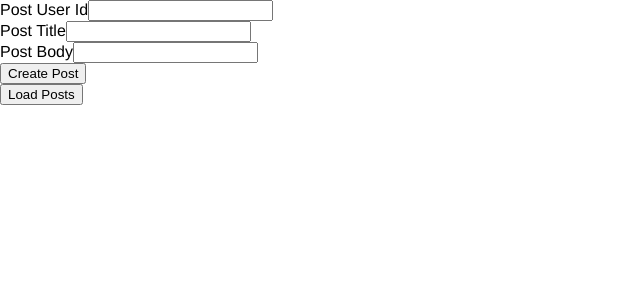
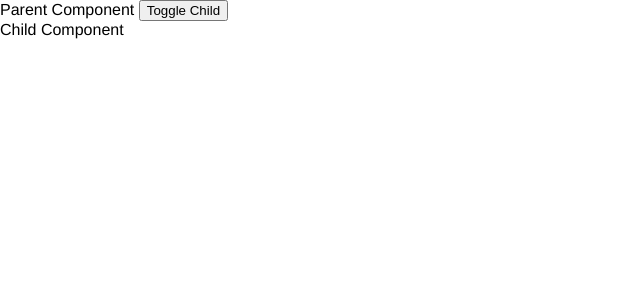
Before and after one commit to rclarian/Vue-hello-world, a Vue app: page / in a window 1280 px wide. Shown: the top 300 px of the page, without its empty margins (0-640 px from the left). Built offline with nearby package versions, Linux system fonts and the light colour scheme.

Commit message:
47 - Lifecycle Hooks - Parent and child hooks
47 - Lifecycle Hooks - Parent and child hooks

```diff
--- a/src/App.vue
+++ b/src/App.vue
@@ -1,20 +1,18 @@
 <template>
   <div>
-    <CreatePost />
-    <PostList />
+    <ParentComponent />
 
   </div>
 
 </template>
 
 <script>
-import PostList from './components/PostList.vue'
-import CreatePost from './components/CreatePost.vue'
+import ParentComponent from './components/ParentComponent.vue'
 
 export default {
   name: 'App',
   components: {
-    PostList, CreatePost,
+    ParentComponent,
   },
   data() {
     return {
--- /dev/null
+++ b/src/components/ChildComponent.vue
@@ -0,0 +1,39 @@
+<template>
+    <div>
+        <div>Child Component</div>
+    </div>
+</template>
+
+<script>
+    export default {
+        name: 'ChildComponent',
+        beforeCreate() {
+            console.log('1-Child beforeCreate()')
+        },
+        created() {
+            console.log('2-Child created()')
+        },
+        beforeMount() {
+            console.log('3-Child beforeMount()')
+        },
+        mounted() {
+            console.log('4-Child mounted()')
+        },
+        beforeUpdate() {
+            console.log('5-Child beforeUpdate()')
+        },
+        updated() {
+            console.log('6-Child updated()')
+        },
+        beforeUnmount() {
+            console.log('7-Child beforeUnmount()')
+        },
+        unmounted() {
+            console.log('8-Child unmounted()')
+        },
+    }
+</script>
+
+<style scoped>
+
+</style>
--- /dev/null
+++ b/src/components/ParentComponent.vue
@@ -0,0 +1,48 @@
+<template>
+    <div>
+        Parent Component
+        <button @click="showChild = !showChild">Toggle Child</button>
+        <ChildComponent v-if="showChild" />
+    </div>
+</template>
+
+<script>
+import ChildComponent from './ChildComponent.vue';
+    export default {
+        name: 'ParentComponent',
+        components: { ChildComponent },
+        data() {
+            return {
+                showChild: true,
+            }
+        },
+        beforeCreate() {
+            console.log('1-Parent beforeCreate()')
+        },
+        created() {
+            console.log('2-Parent created()')
+        },
+        beforeMount() {
+            console.log('3-Parent beforeMount()')
+        },
+        mounted() {
+            console.log('4-Parent mounted()')
+        },
+        beforeUpdate() {
+            console.log('5-Parent beforeUpdate()')
+        },
+        updated() {
+            console.log('6-Parent updated()')
+        },
+        beforeUnmount() {
+            console.log('7-Parent beforeUnmount()')
+        },
+        unmounted() {
+            console.log('8-Parent unmounted()')
+        },
+    }
+</script>
+
+<style scoped>
+
+</style>
```
